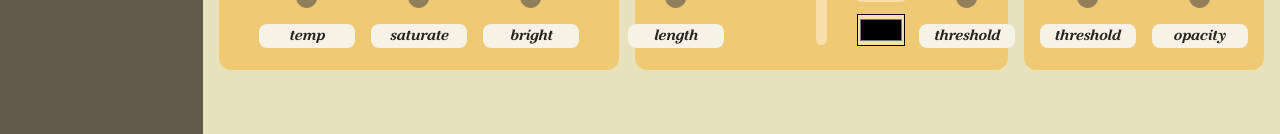
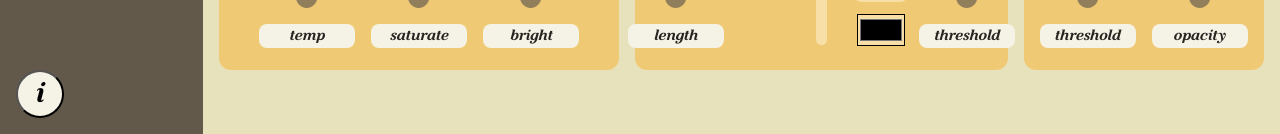
Before and after one commit to brettennis/bagelcam, a Svelte app: page / in a window 1280 px wide. Shown: the part 666-800 px from the top of the page. Built offline with nearby package versions, Linux system fonts and the light colour scheme.

Commit message:
added info modal

```diff
--- a/src/App.svelte
+++ b/src/App.svelte
@@ -1,19 +1,28 @@
 <script>
 
-import Header from "./Header.svelte";
 import Sidebar from "./Sidebar.svelte";
 import Control from "./Control.svelte";
+import Modal from "./Modal.svelte"
 
+let showModal = true;
 let preset;
 let presetSaving;
 
+const toggleModal = () => {
+	showModal = !showModal;
+}
+
 </script>
+
+<Modal {showModal} on:click={toggleModal}/>
 
 <div>
 
 	<!-- <Header /> -->
 
 	<div class="container">
+
+		<button class="showModal" on:click={toggleModal}>i</button>
 
 		<Sidebar
 			bind:presetString={preset}
@@ -36,4 +45,18 @@ let presetSaving;
 		flex-wrap: nowrap;
 		background-color: var(--bg-beige);
 	}
+
+	.showModal {
+		-webkit-appearance: none;
+		appearance: none;
+		background-color: var(--white);
+		position: absolute;
+		bottom: 1rem;
+		left: 1rem;
+		height: 3rem;
+		width: 3rem;
+		border-radius: 50%;
+		cursor: pointer;
+		font-size: 160%;
+	}
 </style>
```
Also changed, not shown: public/build/bundle.css, public/build/bundle.js.
